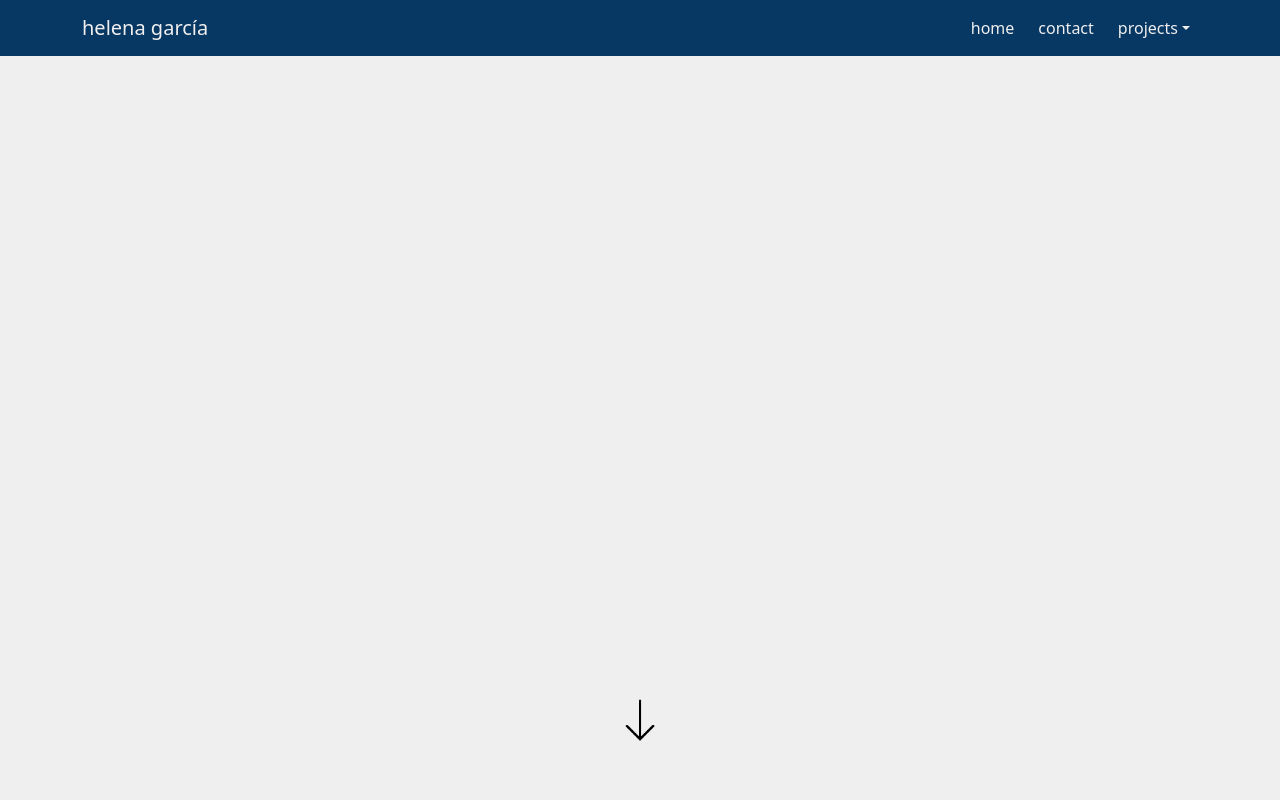
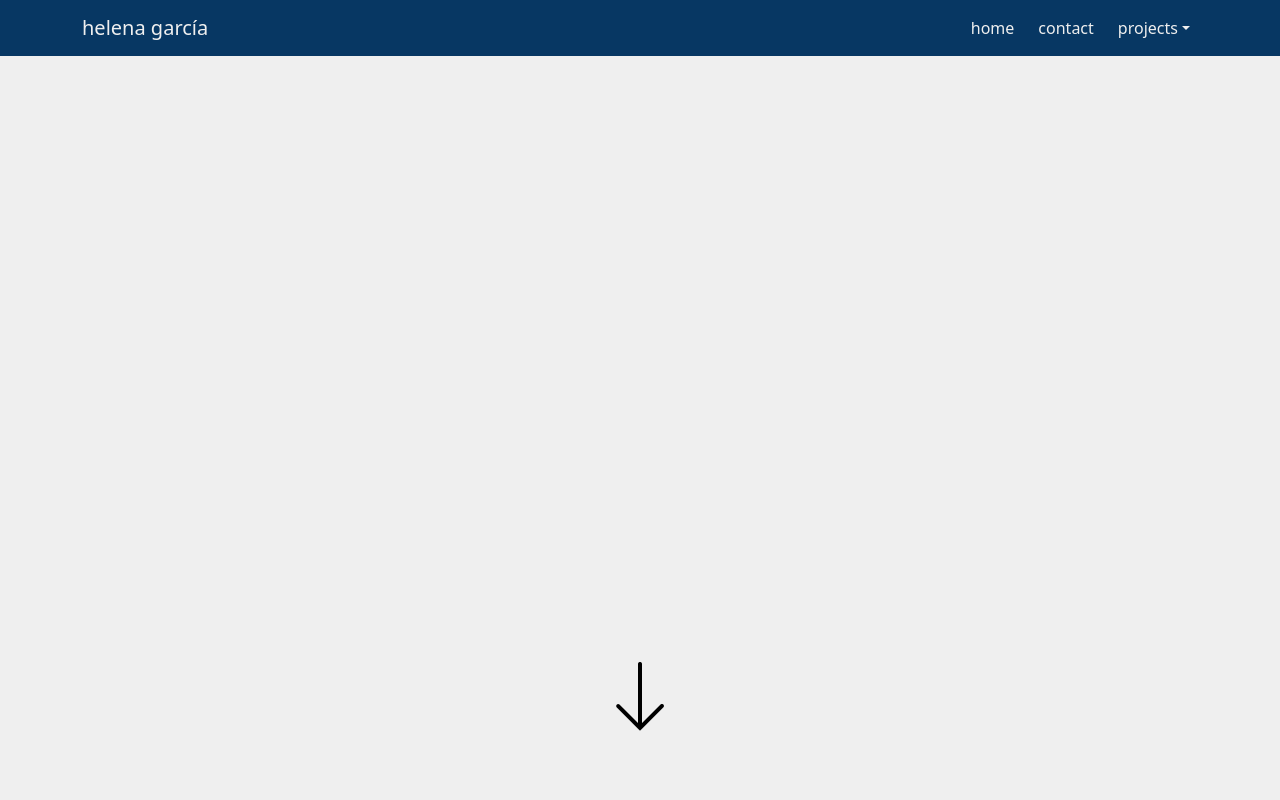
Before and after one commit to hachesanchez/porfolio-dev, a React (Vite) app: page / in a window 1280 px wide. Shown: the top 800 px of the page. Built offline with nearby package versions, Linux system fonts and the light colour scheme.

Commit message:
arrow fixed

```diff
--- a/src/components/HomePage/Hero.css
+++ b/src/components/HomePage/Hero.css
@@ -2,11 +2,6 @@
   /* position: relative; */
   height: 100vh;
 }
-
-.arrow-icon img {
-  height: 60px;
-}
-
 
 @media (max-width: 1100px) {
   .hero-computer {
@@ -42,9 +37,9 @@
   z-index: 1;
 }
 
-.arrow-icon {
+.computer-arrow-icon {
   position: absolute;
-  top: 90%;
+  top: 87%;
   left: 50%;
   transform: translate(-50%, -50%);
   display: flex;
@@ -52,6 +47,7 @@
   justify-content: center;
   cursor: pointer;
   z-index: 2;
+  height: 60px;
 }
 
 
@@ -72,13 +68,14 @@
   margin-right: 25px;
 }
 
-.hero-mobile .arrow-icon {
+.mobile-arrow-icon {
   filter: invert(1);
   display: flex;
   align-items: center;
   justify-content: center;
   cursor: pointer;
   margin-top: 180px;
+  height: 30px;
 }
 
 .hero-text {
--- a/src/components/HomePage/Hero.jsx
+++ b/src/components/HomePage/Hero.jsx
@@ -51,7 +51,9 @@ const Hero = ({ data }) => {
   }, []);
 
   return (
+
     <div className="hero">
+
       <div className="hero-computer">
         <canvas
           ref={canvasRef}
@@ -60,7 +62,7 @@ const Hero = ({ data }) => {
           width={window.innerWidth}
           height={window.innerHeight}
         ></canvas>
-        <div className="arrow-icon">
+        <div className="computer-arrow-icon">
           <ScrollLink to="overTheYears-section" smooth={true} duration={100}>
             <img src={arrowIcon} alt="Arrow icon" />
           </ScrollLink>
@@ -75,13 +77,14 @@ const Hero = ({ data }) => {
               hello, my name is {data.username} and I'm really excited to have you around!
             </p>
           </div>
-          <div className="arrow-icon">
+          <div className="mobile-arrow-icon">
             <ScrollLink to="overTheYears-section" smooth={true} duration={100}>
               <img src={arrowIcon} alt="Arrow icon" />
             </ScrollLink>
           </div>
         </Container>
       </div>
+
     </div>
   );
 };
```
